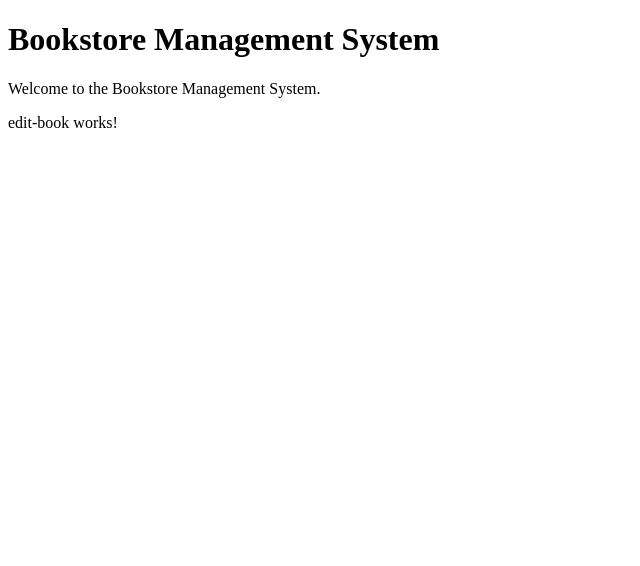
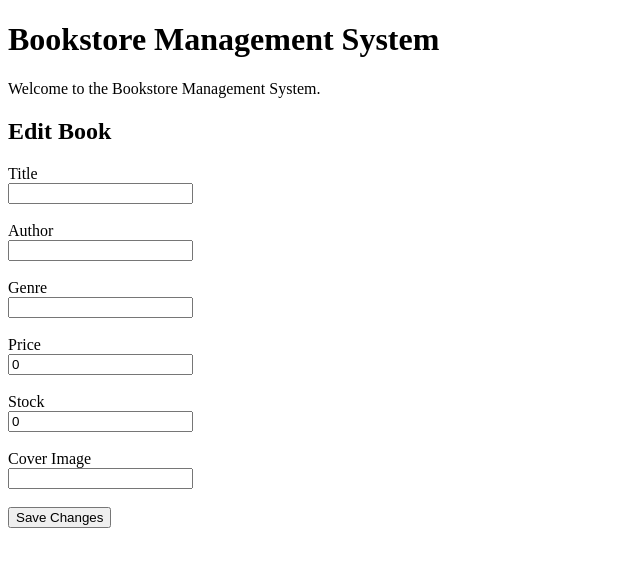
Before and after one commit to UBSITBrettBagleo/bookstore-management-system, an Angular app: page /edit-book/1 in a window 1280 px wide. Shown: the top 566 px of the page, without its empty margins (0-640 px from the left). Built offline with nearby package versions, Linux system fonts and the light colour scheme; no server answers.

Commit message:
Implemented edit book functionality

```diff
--- a/src/app/pages/edit-book/edit-book.html
+++ b/src/app/pages/edit-book/edit-book.html
@@ -1 +1,35 @@
-<p>edit-book works!</p>
+<h2>Edit Book</h2>
+
+<label>Title</label><br>
+<input type="text" [(ngModel)]="book.title">
+
+<br><br>
+
+<label>Author</label><br>
+<input type="text" [(ngModel)]="book.author">
+
+<br><br>
+
+<label>Genre</label><br>
+<input type="text" [(ngModel)]="book.genre">
+
+<br><br>
+
+<label>Price</label><br>
+<input type="number" [(ngModel)]="book.price">
+
+<br><br>
+
+<label>Stock</label><br>
+<input type="number" [(ngModel)]="book.stock">
+
+<br><br>
+
+<label>Cover Image</label><br>
+<input type="text" [(ngModel)]="book.coverImage">
+
+<br><br>
+
+<button (click)="updateBook()">
+  Save Changes
+</button>
--- a/src/app/pages/edit-book/edit-book.ts
+++ b/src/app/pages/edit-book/edit-book.ts
@@ -1,9 +1,53 @@
-import { Component } from '@angular/core';
+import { Component, OnInit } from '@angular/core';
+import { FormsModule } from '@angular/forms';
+import { ActivatedRoute, Router } from '@angular/router';
+import { BookService } from '../../services/book';
 
 @Component({
   selector: 'app-edit-book',
-  imports: [],
+  standalone: true,
+  imports: [FormsModule],
   templateUrl: './edit-book.html',
-  styleUrl: './edit-book.css',
+  styleUrl: './edit-book.css'
 })
-export class EditBook {}
+export class EditBook implements OnInit {
+
+  id = '';
+
+  book: any = {
+    title: '',
+    author: '',
+    genre: '',
+    price: 0,
+    stock: 0,
+    coverImage: ''
+  };
+
+  constructor(
+    private route: ActivatedRoute,
+    private router: Router,
+    private bookService: BookService
+  ) {}
+
+  ngOnInit(): void {
+    this.id = this.route.snapshot.paramMap.get('id')!;
+
+    this.bookService.getBook(this.id).subscribe({
+      next: (data) => {
+        this.book = data;
+      },
+      error: (err) => console.error(err)
+    });
+  }
+
+  updateBook() {
+    this.bookService.updateBook(this.id, this.book).subscribe({
+      next: () => {
+        alert('Book updated successfully!');
+        this.router.navigate(['/']);
+      },
+      error: (err) => console.error(err)
+    });
+  }
+
+}
```
